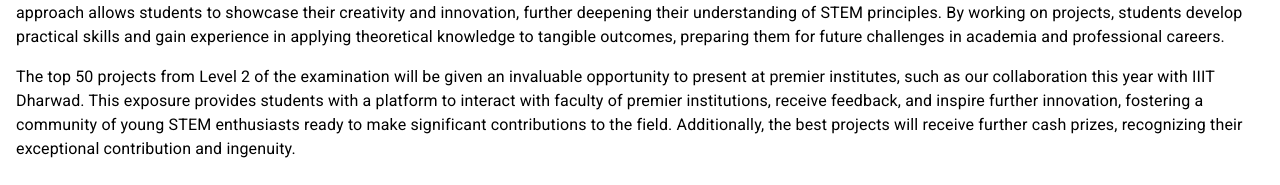
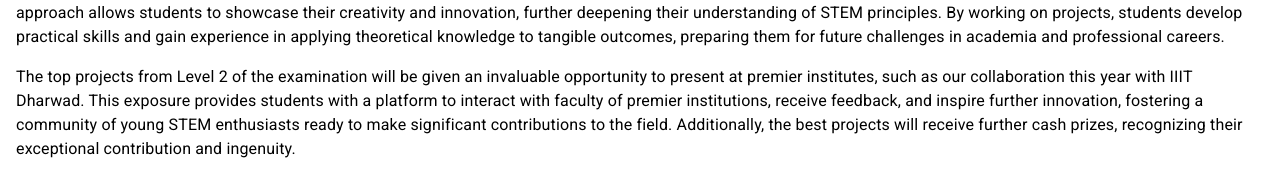
Before and after one commit to sajjanstem/sajjan-stem, a React (Create React App) app: page /exams in a window 1280 px wide. Shown: the part 767-952 px from the top of the page. Built offline with nearby package versions, Linux system fonts and the light colour scheme.

Commit message:
YUVA STEM

```diff
--- a/src/components/Exams/Stem.tsx
+++ b/src/components/Exams/Stem.tsx
@@ -34,7 +34,7 @@ const Stem = () => {
         The STEM Genius Hunt Examination goes beyond traditional assessments by encouraging students to engage in hands-on projects and real-world problem-solving. This approach allows students to showcase their creativity and innovation, further deepening their understanding of STEM principles. By working on projects, students develop practical skills and gain experience in applying theoretical knowledge to tangible outcomes, preparing them for future challenges in academia and professional careers.
       </Typography>
       <Typography variant="body1" paragraph>
-      The top 50 projects from Level 2 of the examination will be given an invaluable opportunity to present at premier institutes, such as our collaboration this year with IIIT Dharwad. This exposure provides students with a platform to interact with faculty of premier institutions, receive feedback, and inspire further innovation, fostering a community of young STEM enthusiasts ready to make significant contributions to the field. Additionally, the best projects will receive further cash prizes, recognizing their exceptional contribution and ingenuity.
+      The top projects from Level 2 of the examination will be given an invaluable opportunity to present at premier institutes, such as our collaboration this year with IIIT Dharwad. This exposure provides students with a platform to interact with faculty of premier institutions, receive feedback, and inspire further innovation, fostering a community of young STEM enthusiasts ready to make significant contributions to the field. Additionally, the best projects will receive further cash prizes, recognizing their exceptional contribution and ingenuity.
         </Typography>
 
       <Box mt={4}>
```
